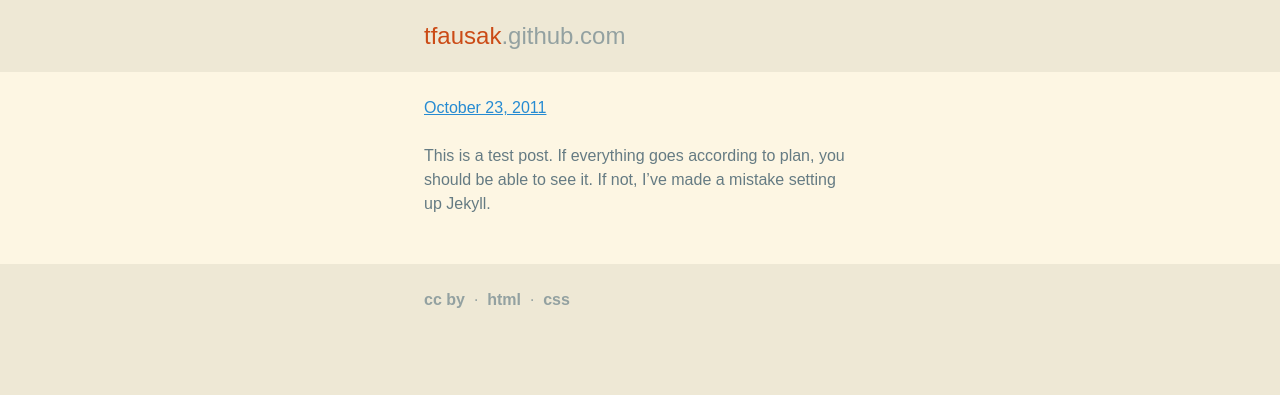
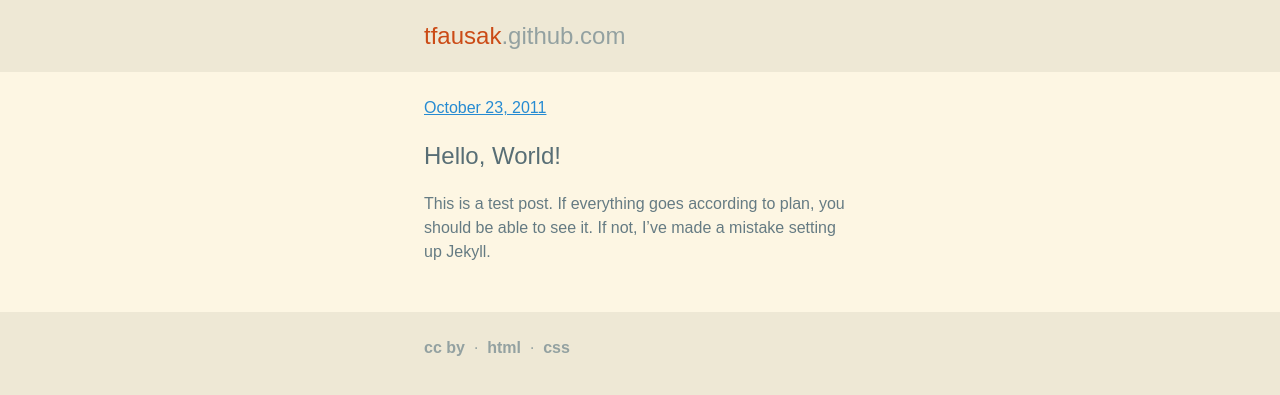
Before and after one commit to tfausak/tfausak.github.io, a Jekyll site: the page built from _posts/2011-10-23-hello-world.md, in a window 1280 px wide. Shown: the top 395 px of the page. Built offline with Jekyll 4.4.1, drawn with Linux system fonts in a browser that asks for light colours.

Commit message:
Fix post titles.

```diff
--- a/_layouts/post.html
+++ b/_layouts/post.html
@@ -7,5 +7,7 @@ layout: base
         <time datetime="{{ page.date | date: "%Y-%m-%d" }}" pubdate>{{ page.date | date: "%B %d, %Y" }}</time>
     </a>
 
+    <h1>{{ page.title }}</h1>
+
     {{ content }}
 </article>
--- a/index.html
+++ b/index.html
@@ -5,8 +5,10 @@ layout: base
 {% for post in site.posts %}
     <article class="post">
         <a class="permalink" href="{{ post.url }}">
-            <time datetime="{{ post.date | date: "%Y-%m-%d" }}" pubdate>{{ post.date | date: "%x" }}</time>
+            <time datetime="{{ post.date | date: "%Y-%m-%d" }}" pubdate>{{ post.date | date: "%B %d %Y" }}</time>
         </a>
+
+        <h1>{{ post.title }}</h1>
 
         {{ post.content }}
     </article>
```
